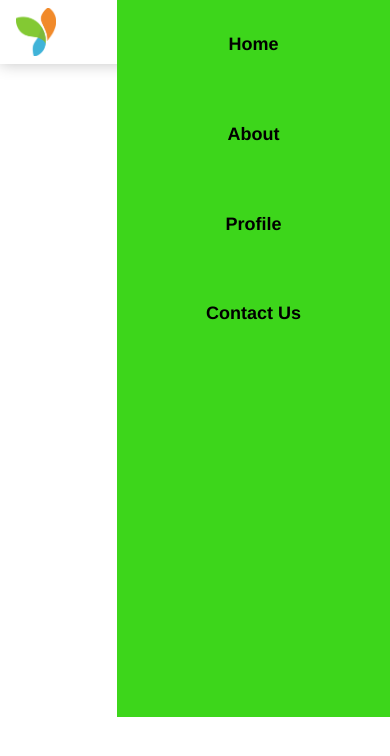
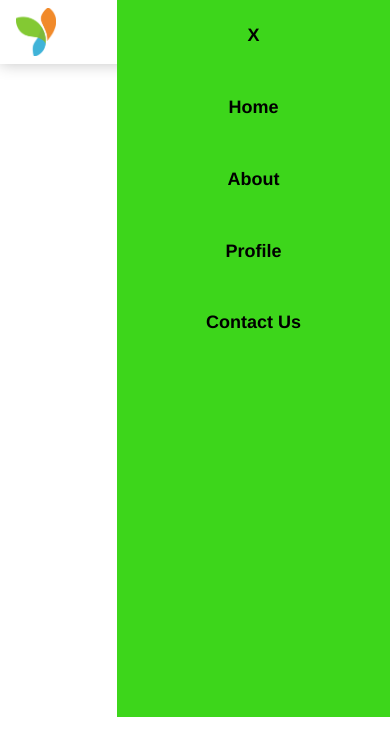
Before and after one commit to rezashahbaziyan/React_Navbars, a React (Create React App) app: page / in a window 390 px wide. Both pictures are taken after a click on the element 358 px from the left and 32 px from the top of the page. Shown: the top 756 px of the page. Built offline with nearby package versions, Linux system fonts and the light colour scheme.

Commit message:
responsiv

```diff
--- a/src/Component/Navbar.js
+++ b/src/Component/Navbar.js
@@ -2,21 +2,25 @@ import React from "react";
 import "./Navbar.css"
 
 export default function Navbar() {
-    function click() {
+    function open() {
         document.querySelector(".menu").style.display = "flex";
+    }
+    function close() {
+        document.querySelector(".menu").style.display = "none";
     }
     return (
         <div className="Navbar">
             <div className="Logo"></div>
             <div className="menu">
                 <ul className="List_menu">
+                    <li className="List_Item menu_close" onClick={close}>X</li>
                     <li className="List_Item">Home</li>
                     <li className="List_Item">About</li>
                     <li className="List_Item">Profile</li>
                     <li className="List_Item">Contact Us</li>
                 </ul>
             </div>
-            <div className="hamborger_menu_icon" onClick={click}></div>
+            <div className="hamborger_menu_icon" onClick={open}></div>
             <div className="Nav_List">
                 <ul className="List">
                     <li className="List_Item">Home</li>
```
